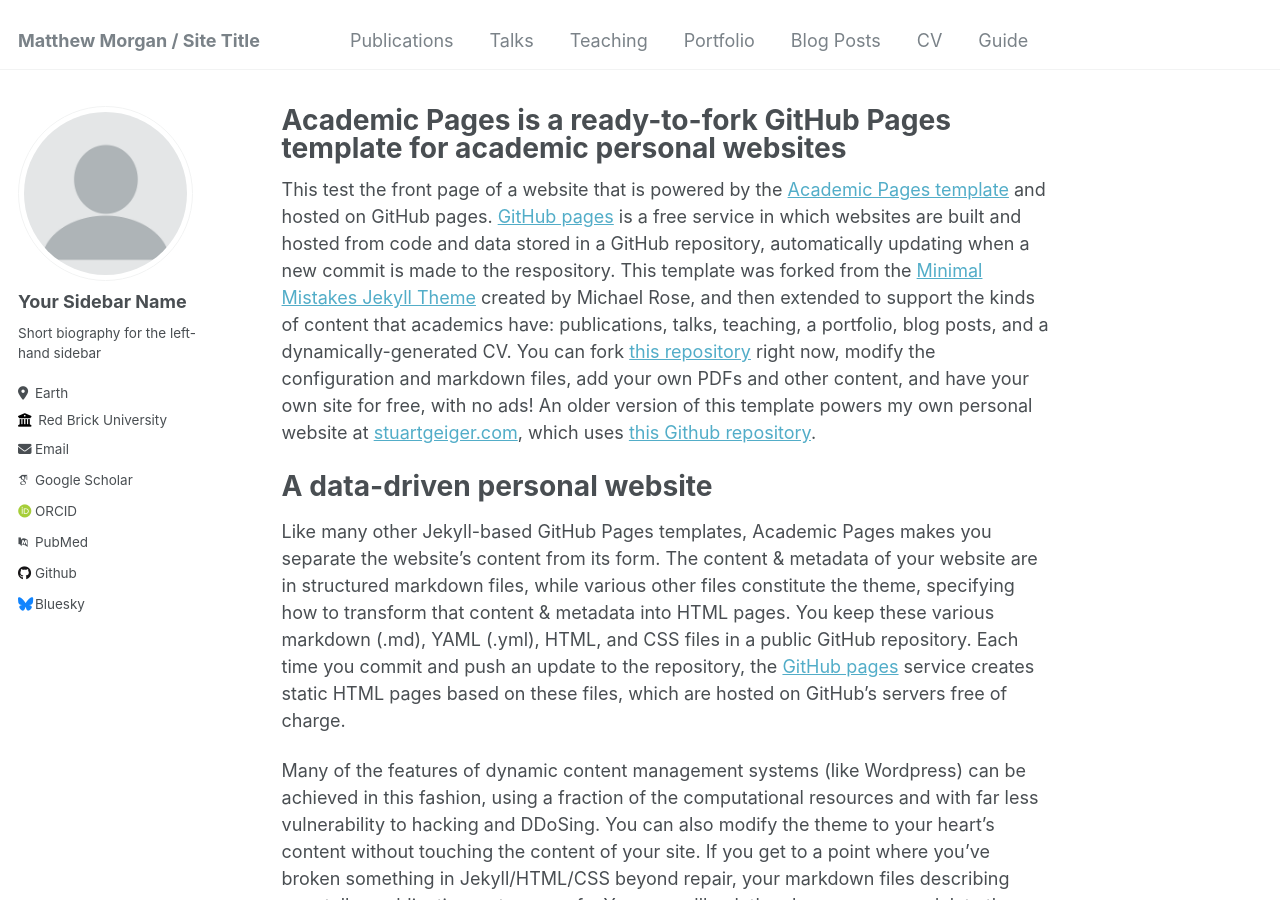
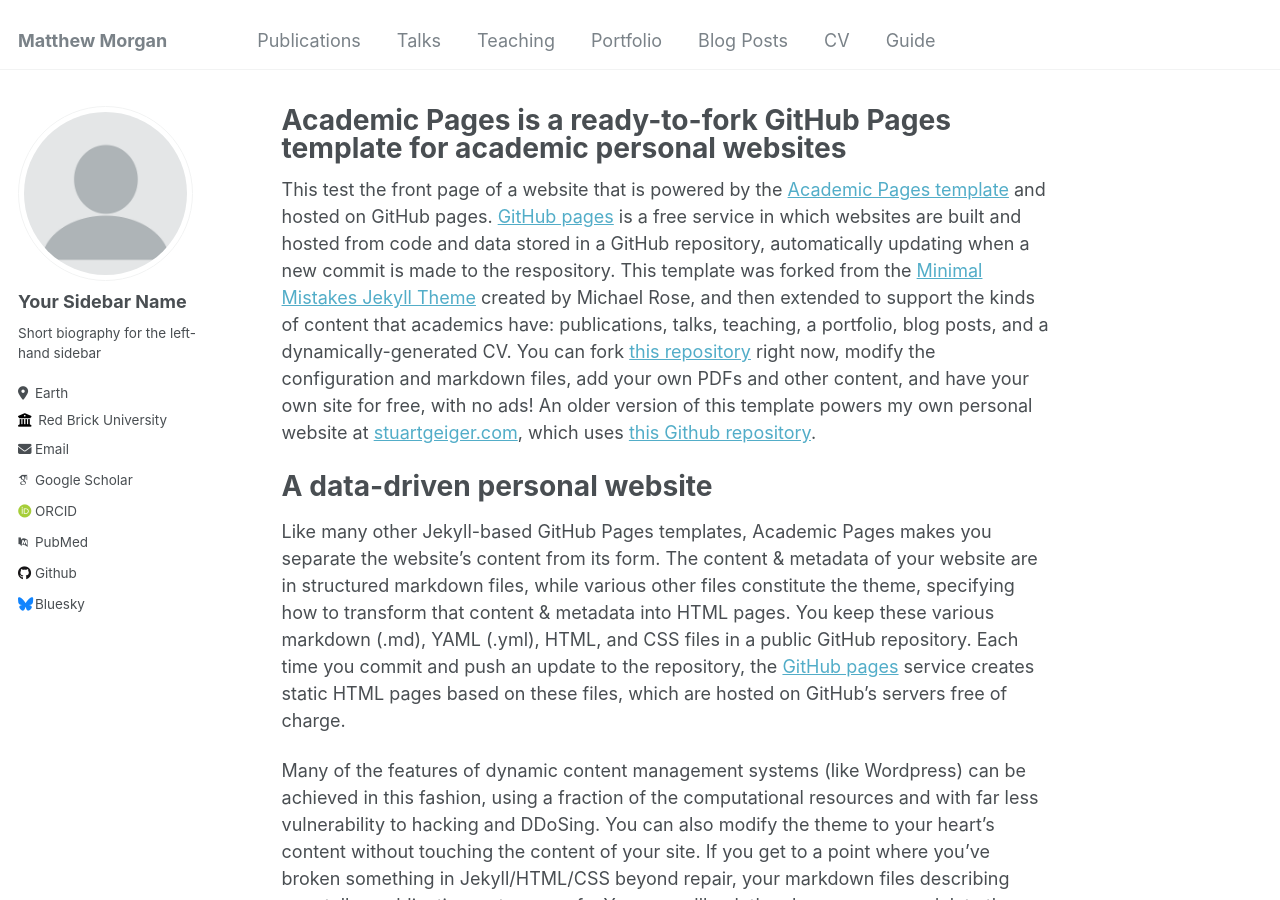
Before and after one commit to MCMorgan06/mcmorgan06.github.io, a Jekyll site: the page built from _pages/about.md, in a window 1280 px wide and 900 px high. Built offline with Jekyll 4.4.1, drawn with Linux system fonts in a browser that asks for light colours; some web fonts are replaced.

Commit message:
name edit

```diff
--- a/_config.yml
+++ b/_config.yml
@@ -8,7 +8,7 @@
 
 # Basic Site Settings
 locale                   : "en-GB"
-title                    : "Matthew Morgan / Site Title"
+title                    : "Matthew Morgan"
 title_separator          : "-"
 name                     : &name "Your Name"
 description              : &description "personal description"
```
